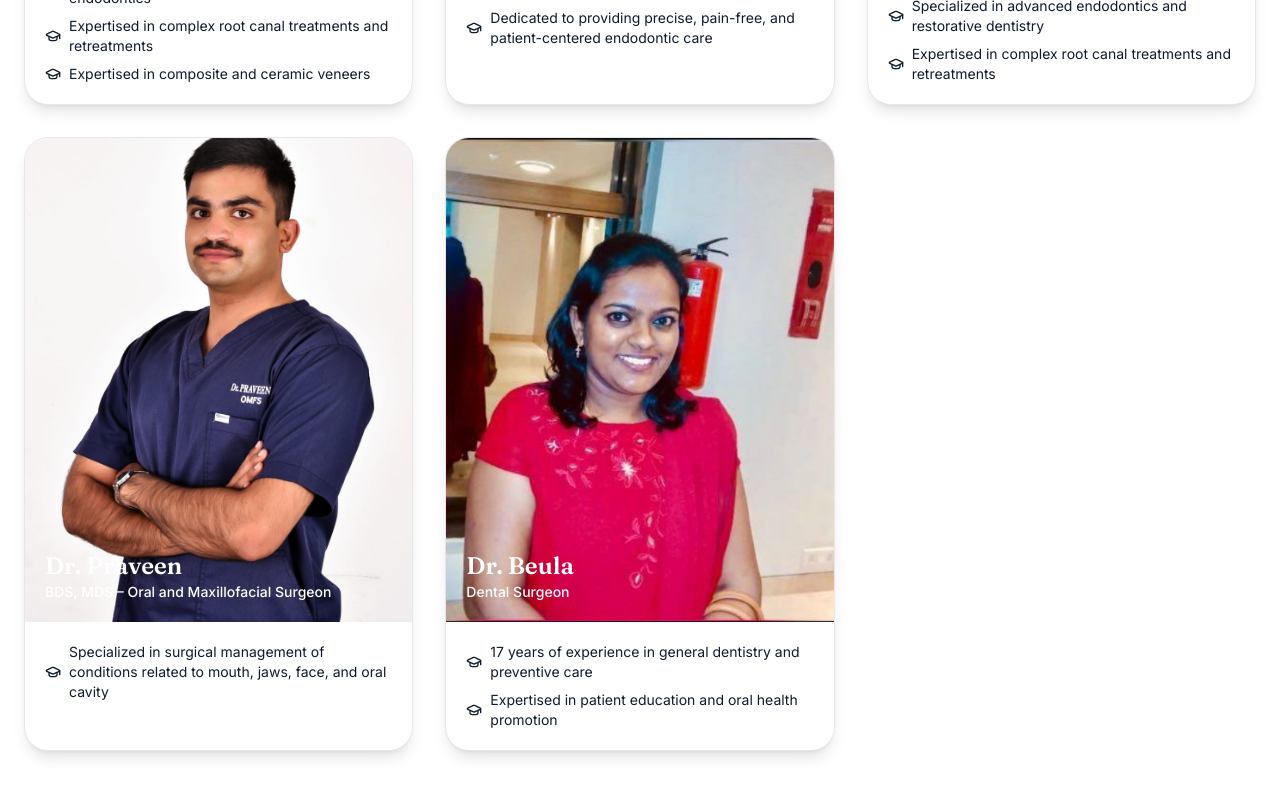
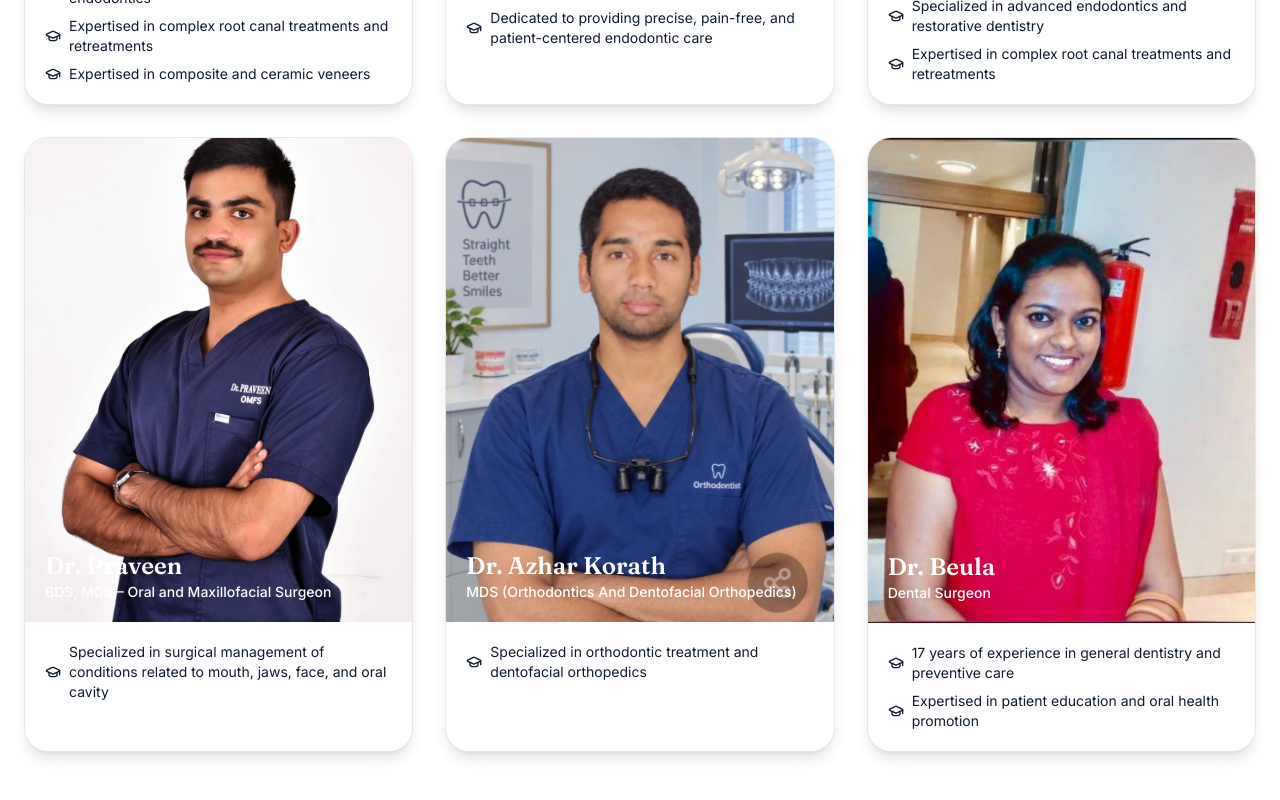
Before and after one commit to abhineshm/msdental, a React (Vite) app: page / in a window 1280 px wide. Shown: the part 3700-4500 px from the top of the page. Built offline with nearby package versions, Linux system fonts and the light colour scheme.

Commit message:
Changes are done for MS Dental Clinic - Fourth  Cut

```diff
--- a/src/components/Doctors.tsx
+++ b/src/components/Doctors.tsx
@@ -25,6 +25,12 @@ const doctors = [
     role: 'BDS, MDS – Oral and Maxillofacial Surgeon',
     creds: ['Specialized in surgical management of conditions related to mouth, jaws, face, and oral cavity'],
     img: '/images/DrPraveen.jpeg?auto=compress&cs=tinysrgb&w=600',
+  },
+  {
+    name: 'Dr. Azhar Korath',
+    role: 'MDS (Orthodontics And Dentofacial Orthopedics)',
+    creds: ['Specialized in orthodontic treatment and dentofacial orthopedics'],
+    img: '/images/DrAzhar.jpeg?auto=compress&cs=tinysrgb&w=600',
   },
   {
     name: 'Dr. Beula',
```
Also changed, not shown: public/images/DrAzhar.jpeg (added).
